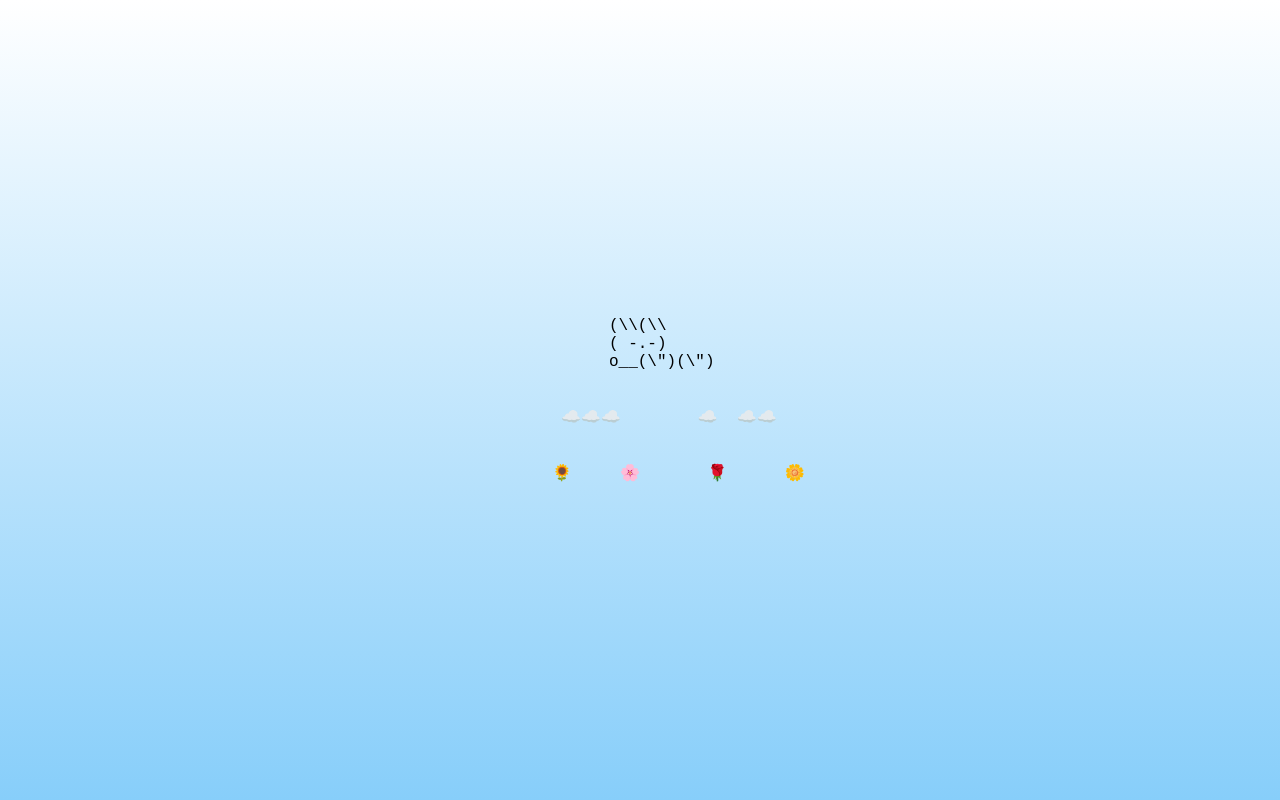
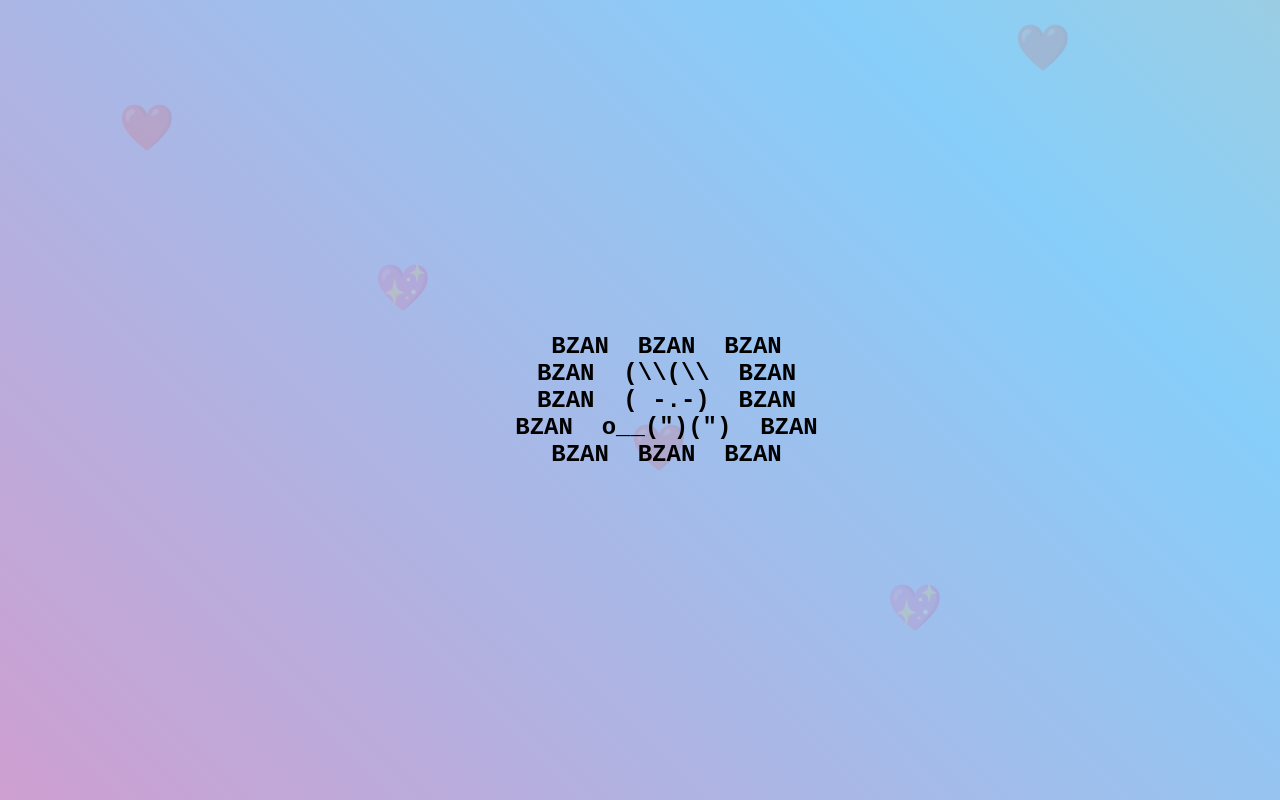
Before and after one commit to nvpoint/nvpoint.github.io, a plain HTML site: page bzann.html in a window 1280 px wide. Drawn offline with Linux system fonts and the light colour scheme.

Commit message:
Update bzann.html

```diff
--- a/bzann.html
+++ b/bzann.html
@@ -6,7 +6,9 @@
     <title>Bzan's World</title>
     <style>
         body {
-            background: linear-gradient(to top, #87CEFA, #fff);
+            background: linear-gradient(45deg, #ff758c, #ff7eb3, #87CEFA, #ffcc70);
+            background-size: 400% 400%;
+            animation: gradientMove 8s infinite alternate ease-in-out;
             overflow: hidden;
             margin: 0;
             height: 100vh;
@@ -15,31 +17,66 @@
             justify-content: center;
             flex-direction: column;
             font-family: monospace;
-            font-size: 16px;
+            font-size: 20px;
             white-space: pre;
+            position: relative;
         }
+
+        @keyframes gradientMove {
+            0% { background-position: 0% 50%; }
+            100% { background-position: 100% 50%; }
+        }
+
         .rabbit {
+            font-size: 24px;
+            font-weight: bold;
+            text-align: center;
             animation: moveRabbit 3s linear infinite alternate;
         }
+
         @keyframes moveRabbit {
             0% { transform: translateX(-50px); }
             100% { transform: translateX(50px); }
         }
+
+        .hearts {
+            position: absolute;
+            top: 0;
+            left: 0;
+            width: 100%;
+            height: 100%;
+        }
+
+        .heart {
+            position: absolute;
+            color: rgba(255, 0, 0, 0.2);
+            font-size: 30px;
+            animation: floatHeart 5s infinite alternate ease-in-out;
+        }
+
+        @keyframes floatHeart {
+            0% { transform: translateY(0px) scale(1); opacity: 0.3; }
+            100% { transform: translateY(-50px) scale(1.5); opacity: 0.8; }
+        }
     </style>
 </head>
 <body>
-    <div class="rabbit">
-        (\\(\\
-        ( -.-)
-        o__(\")(\")
+
+    <div class="hearts">
+        <div class="heart" style="top: 20%; left: 10%;">❤️</div>
+        <div class="heart" style="top: 40%; left: 30%;">💖</div>
+        <div class="heart" style="top: 60%; left: 50%;">❤️</div>
+        <div class="heart" style="top: 80%; left: 70%;">💖</div>
+        <div class="heart" style="top: 10%; left: 80%;">❤️</div>
     </div>
 
-    <div>
-        ☁️☁️☁️        ☁️  ☁️☁️
+    <div class="rabbit">
+        BZAN  BZAN  BZAN
+        BZAN  (\\(\\  BZAN
+        BZAN  ( -.-)  BZAN
+        BZAN  o__(")(")  BZAN
+        BZAN  BZAN  BZAN
     </div>
 
-    <div>
-        🌻     🌸       🌹      🌼
-    </div>
 </body>
 </html>
```
